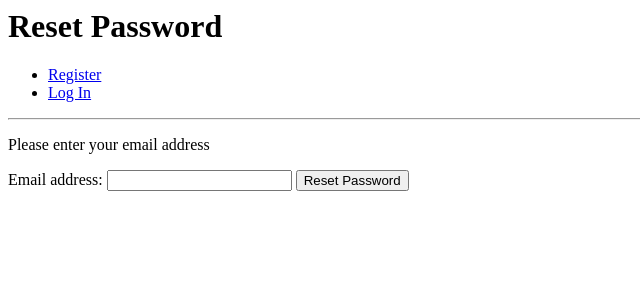
After one commit to arabobo0109/project-five-django, a Django app: a page that uses templates/base.html in a window 1280 px wide. The commit adds this page. Shown: the top 300 px of the page, without its empty margins (0-640 px from the left). Run offline with Django 3.2, Linux system fonts and the light colour scheme.

Commit message:
5. Added password re-set functionality.

```diff
--- a/accounts/templates/login.html
+++ b/accounts/templates/login.html
@@ -1,10 +1,15 @@
 {% extends 'base.html' %}
+
 {% block page_title %}Login Page{% endblock %}
+
 {% block page_heading %}Home{% endblock %}
 
 {% block content %}
+
 <form method="POST">
     {% csrf_token %} {{ login_form }}
     <button type="submit">Login</button>
 </form>
+
+<p><a href="{% url 'password_reset' %}">Forgot Password</a></p>
 {% endblock %}
--- a/accounts/url_reset.py
+++ b/accounts/url_reset.py
@@ -0,0 +1,15 @@
+from django.conf.urls import url
+from django.core.urlresolvers import reverse_lazy
+from django.contrib.auth.views import password_reset, password_reset_done, password_reset_confirm, password_reset_complete
+
+urlpatterns = [
+    url(r'^$', password_reset,
+        {'post_reset_redirect': reverse_lazy('password_reset_done')},
+        name='password_reset'),
+    url(r'^done/$', password_reset_done, name='password_reset_done'),
+    url(r'^(?P<uidb64>[0-9A-Za-z]+)-(?P<token>.+)/$', password_reset_confirm,
+        {'post_reset_redirect': reverse_lazy('password_reset_complete')},
+        name='password_reset_confirm'),
+    url(r'^complete/$', password_reset_complete,
+        name='password_reset_complete'),
+]
--- /dev/null
+++ b/accounts/urls.py
@@ -0,0 +1,11 @@
+from django.conf.urls import url, include
+from accounts.views import index, logout, login, registration, user_profile
+from accounts import url_reset
+
+urlpatterns = [
+    url(r'^logout/$', logout, name="logout"),
+    url(r'^login/$', login, name="login"),
+    url(r'^register/$', registration, name="register"),
+    url(r'^profile/$', user_profile, name="profile"),
+    url(r'^password-reset/', include(url_reset))
+]
--- a/dolifeyourself/settings.py
+++ b/dolifeyourself/settings.py
@@ -121,3 +121,9 @@ USE_TZ = True
 STATIC_URL = '/static/'
 
 MESSAGE_STORAGE = "django.contrib.messages.storage.session.SessionStorage"
+
+EMAIL_USE_TLS = True
+EMAIL_HOST = 'smtp.gmail.com'
+EMAIL_HOST_USER = os.environ.get("EMAIL_ADDRESS")
+EMAIL_HOST_PASSWORD = os.environ.get("EMAIL_PASSWORD")
+EMAIL_PORT = 587
--- a/dolifeyourself/urls.py
+++ b/dolifeyourself/urls.py
@@ -1,27 +1,10 @@
-"""dolifeyourself URL Configuration
-
-The `urlpatterns` list routes URLs to views. For more information please see:
-    https://docs.djangoproject.com/en/1.11/topics/http/urls/
-Examples:
-Function views
-    1. Add an import:  from my_app import views
-    2. Add a URL to urlpatterns:  url(r'^$', views.home, name='home')
-Class-based views
-    1. Add an import:  from other_app.views import Home
-    2. Add a URL to urlpatterns:  url(r'^$', Home.as_view(), name='home')
-Including another URLconf
-    1. Import the include() function: from django.conf.urls import url, include
-    2. Add a URL to urlpatterns:  url(r'^blog/', include('blog.urls'))
-"""
-from django.conf.urls import url
+from django.conf.urls import url, include
 from django.contrib import admin
-from accounts.views import index, logout, login, registration, user_profile
+from accounts.views import index
+from accounts import urls as accounts_urls
 
 urlpatterns = [
     url(r'^admin/', admin.site.urls),
     url(r'^$', index, name="index"),
-    url(r'^accounts/logout/$', logout, name="logout"),
-    url(r'^accounts/login/$', login, name="login"),
-    url(r'^accounts/register/$', registration, name="registration"),
-    url(r'^accounts/profile/$', user_profile, name="profile")
+    url(r'^accounts/', include(accounts_urls))
 ]
--- a/templates/base.html
+++ b/templates/base.html
@@ -14,7 +14,7 @@
                 <li><a href="{% url 'profile' %}">Profile</a></li>
                 <li><a href="{% url 'logout' %}">Log Out</a></li>
             {%  else %}
-                <li><a href="{% url 'registration' %}">Register</a></li>
+                <li><a href="{% url 'register' %}">Register</a></li>
                 <li><a href="{% url 'login' %}">Log In</a></li>
             {% endif %}
         </ul>
--- /dev/null
+++ b/templates/registration/password_reset_form.html
@@ -0,0 +1,23 @@
+{% extends 'base.html' %}
+
+{% block page_title %}Password Reset Page{% endblock %}
+
+{% block page_heading %}Reset Password{% endblock %}
+
+{% block content %}
+<form method="POST">
+    <p>Please enter your email address</p>
+
+    {% csrf_token %}
+
+    {{ form.email.errors }}
+
+    <p>
+        <label for"id_email">Email address:</label>
+        {{ form.email }}
+
+        <button>Reset Password</button>
+    </p>
+
+</form>
+{% endblock %}
```
Also changed, not shown: templates/registration/password_reset_complete.html (added, +13 -0 lines), templates/registration/password_reset_confirm.html (added, +39 -0 lines), templates/registration/password_reset_done.html (added, +9 -0 lines), templates/registration/password_reset_email.html (added, +19 -0 lines), README.md, db.sqlite3.
